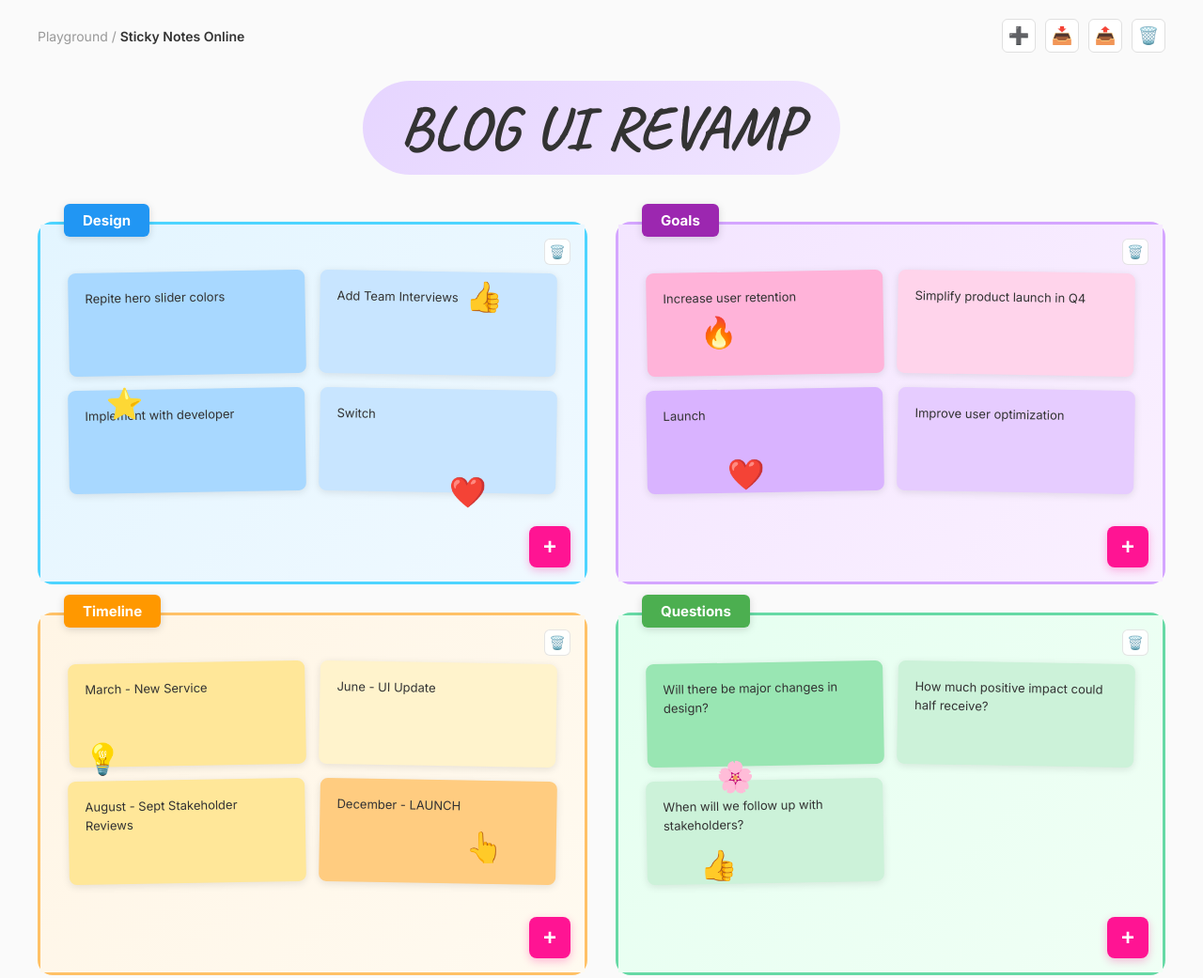
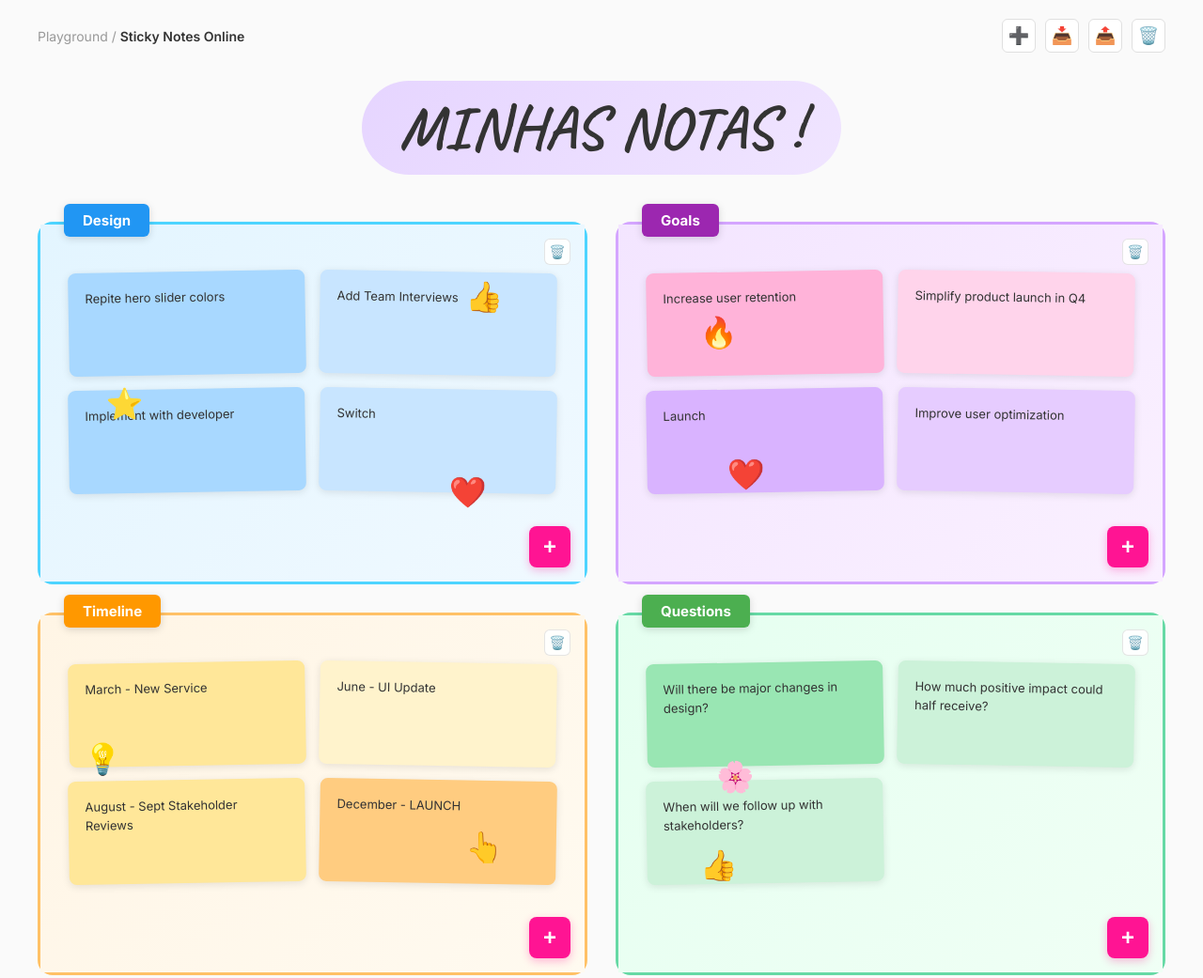
Before and after one commit to eliasdosreis/flashcard-work, a plain HTML site: page index.html in a window 1280 px wide. Shown: the whole page at 94% size. Drawn offline with Linux system fonts and the light colour scheme.

Commit message:
Update index.html

```diff
--- a/index.html
+++ b/index.html
@@ -384,7 +384,7 @@
     </div>
 
     <div class="main-title">
-        <h1>BLOG UI REVAMP</h1>
+        <h1>MINHAS NOTAS !</h1>
     </div>
 
     <div class="boards-container" id="boardsContainer"></div>
```
